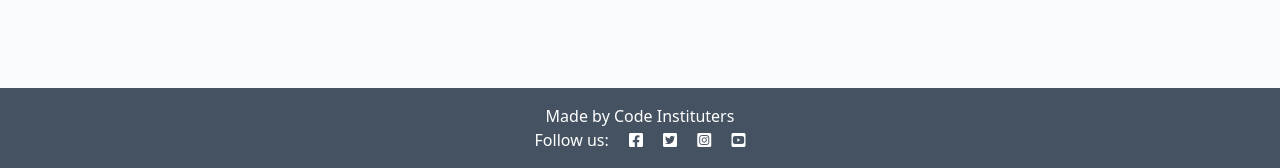
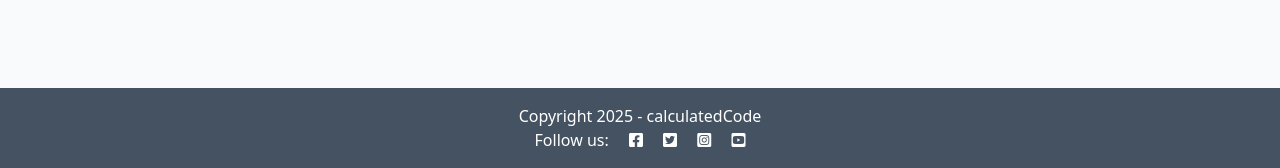
Before and after one commit to KernowPabloUK/django-blog, a Django app: page / in a window 1280 px wide. Shown: the part 632-800 px from the top of the page. Run offline with Django 4.2, Linux system fonts and the light colour scheme; data that the repository does not hold is empty.

Commit message:
CHANGE: Refactor footer and copyright blocks in base.html; add copyright block to index.html

```diff
--- a/blog/templates/blog/index.html
+++ b/blog/templates/blog/index.html
@@ -50,3 +50,7 @@
 
 <!-- index.html content ends here -->
 {% endblock %}
+
+{%block copyright%}
+Copyright 2025 - calculatedCode
+{%endblock%}
--- a/templates/base.html
+++ b/templates/base.html
@@ -55,14 +55,18 @@
     <main class="flex-shrink-0 main-bg">
 
         {% block content %}
-        <!-- Content Goes here -->
+            <p>This is my default paragraph</p>
         {% endblock content %}
 
     </main>
 
     <!-- Footer -->
     <footer class="footer mt-auto py-3 dark-bg">
-        <p class="m-0 text-center text-white">Made by Code Instituters</p>
+        <p class="m-0 text-center text-white">
+            {%block copyright%}
+                Made by Code Instituters
+            {%endblock copyright%}
+        </p>
         <p class="m-0 text-center text-white">Follow us: <i class="fab fa-facebook-square ms-3"></i>
             <i class="fab fa-twitter-square ms-3"></i>
             <i class="fab fa-instagram-square ms-3"></i>
```
